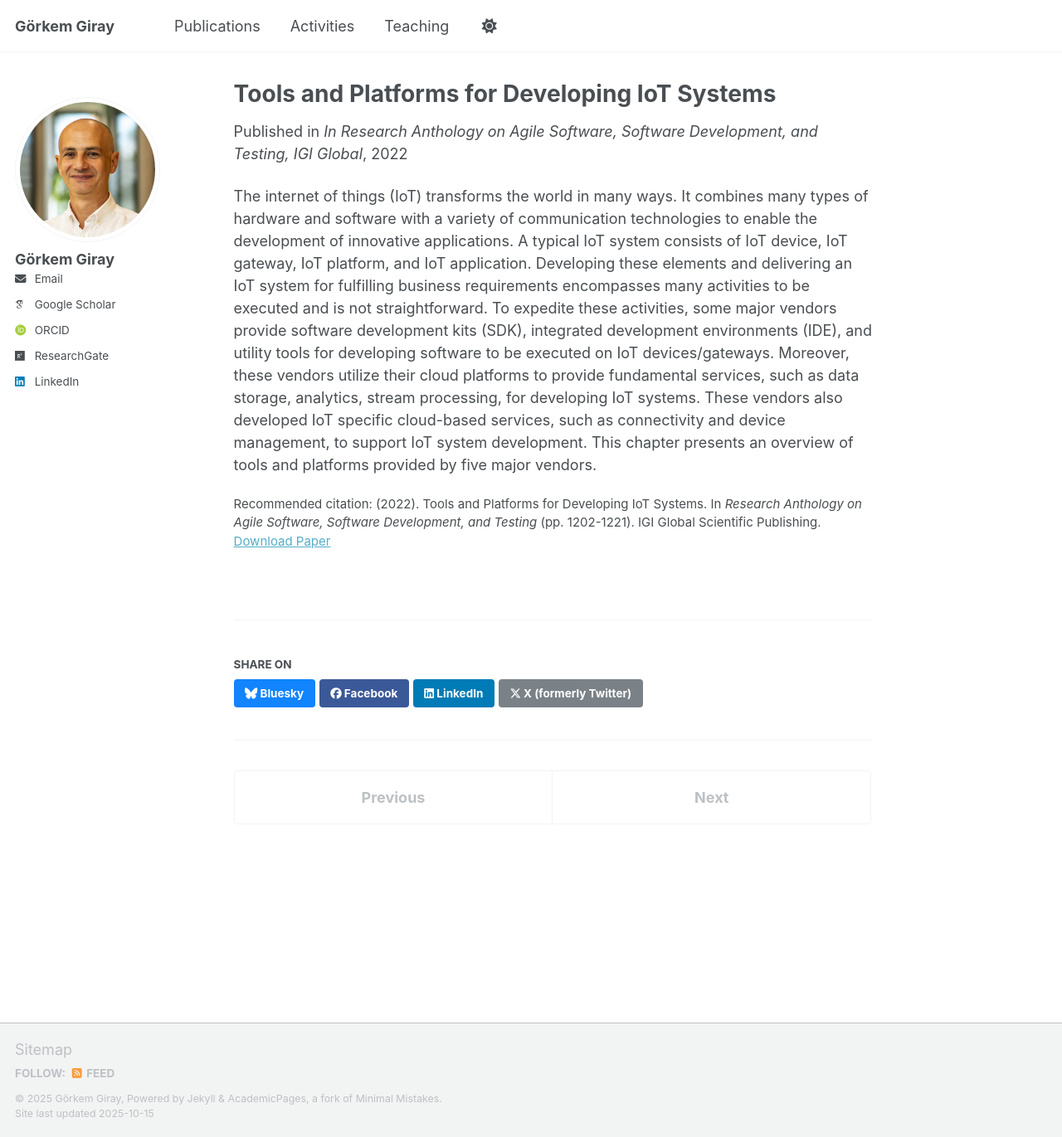
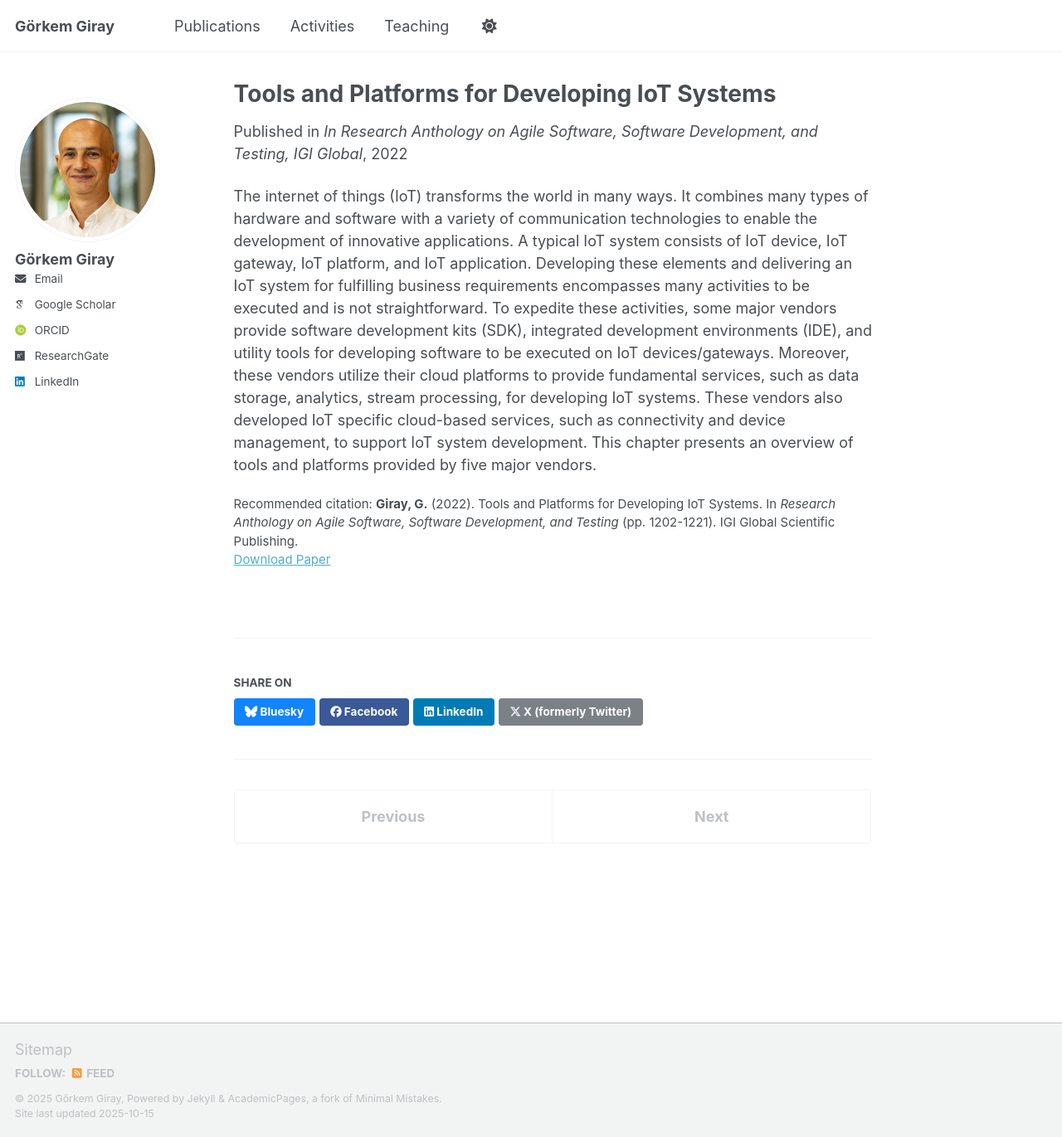
Before and after one commit to gorkemgiray/gorkemgiray.github.io, a Jekyll site: the page built from _publications/2022-01-01-ToolsPlatformsForIoTDev.md, in a window 1280 px wide and 1371 px high. Shown: the whole window at 83% size. Built offline with Jekyll 4.4.1, drawn with Linux system fonts in a browser that asks for light colours; some web fonts are replaced; a script that is not in the unit is left out.

Commit message:
Update 2022-01-01-ToolsPlatformsForIoTDev.md

```diff
--- a/_publications/2022-01-01-ToolsPlatformsForIoTDev.md
+++ b/_publications/2022-01-01-ToolsPlatformsForIoTDev.md
@@ -6,7 +6,7 @@ permalink: /publication/2022-01-01-ToolsPlatformsForIoTDev
 date: 2022-01-01
 venue: 'In Research Anthology on Agile Software, Software Development, and Testing, IGI Global'
 paperurl: 'https://www.igi-global.com/chapter/tools-and-platforms-for-developing-iot-systems/294516'
-citation: '<b<Giray, G.</b> (2022). Tools and Platforms for Developing IoT Systems. In <i>Research Anthology on Agile Software, Software Development, and Testing</i> (pp. 1202-1221). IGI Global Scientific Publishing.'
+citation: '<b>Giray, G.</b> (2022). Tools and Platforms for Developing IoT Systems. In <i>Research Anthology on Agile Software, Software Development, and Testing</i> (pp. 1202-1221). IGI Global Scientific Publishing.'
 ---
 
 The internet of things (IoT) transforms the world in many ways. It combines many types of hardware and software with a variety of communication technologies to enable the development of innovative applications. A typical IoT system consists of IoT device, IoT gateway, IoT platform, and IoT application. Developing these elements and delivering an IoT system for fulfilling business requirements encompasses many activities to be executed and is not straightforward. To expedite these activities, some major vendors provide software development kits (SDK), integrated development environments (IDE), and utility tools for developing software to be executed on IoT devices/gateways. Moreover, these vendors utilize their cloud platforms to provide fundamental services, such as data storage, analytics, stream processing, for developing IoT systems. These vendors also developed IoT specific cloud-based services, such as connectivity and device management, to support IoT system development. This chapter presents an overview of tools and platforms provided by five major vendors.
```
